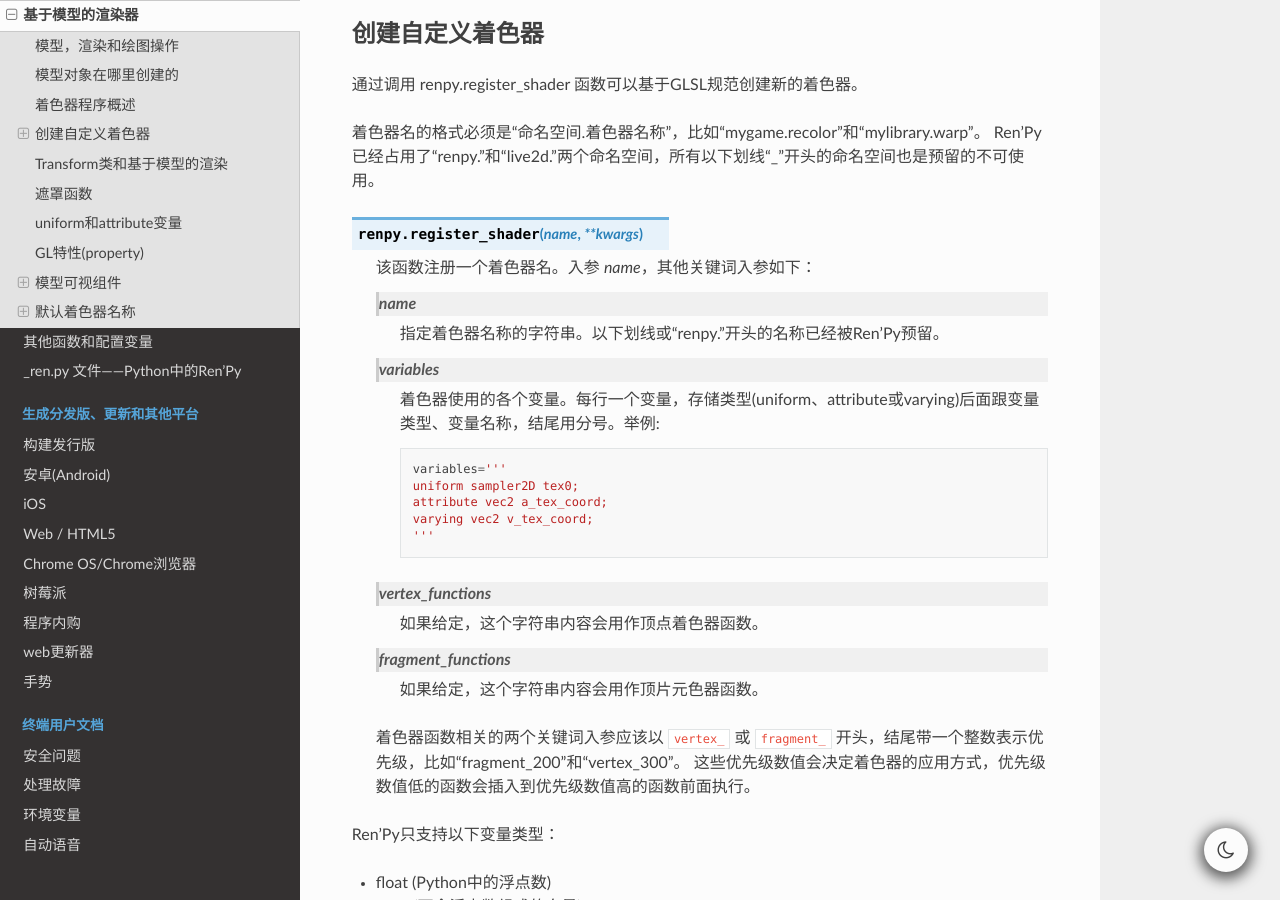
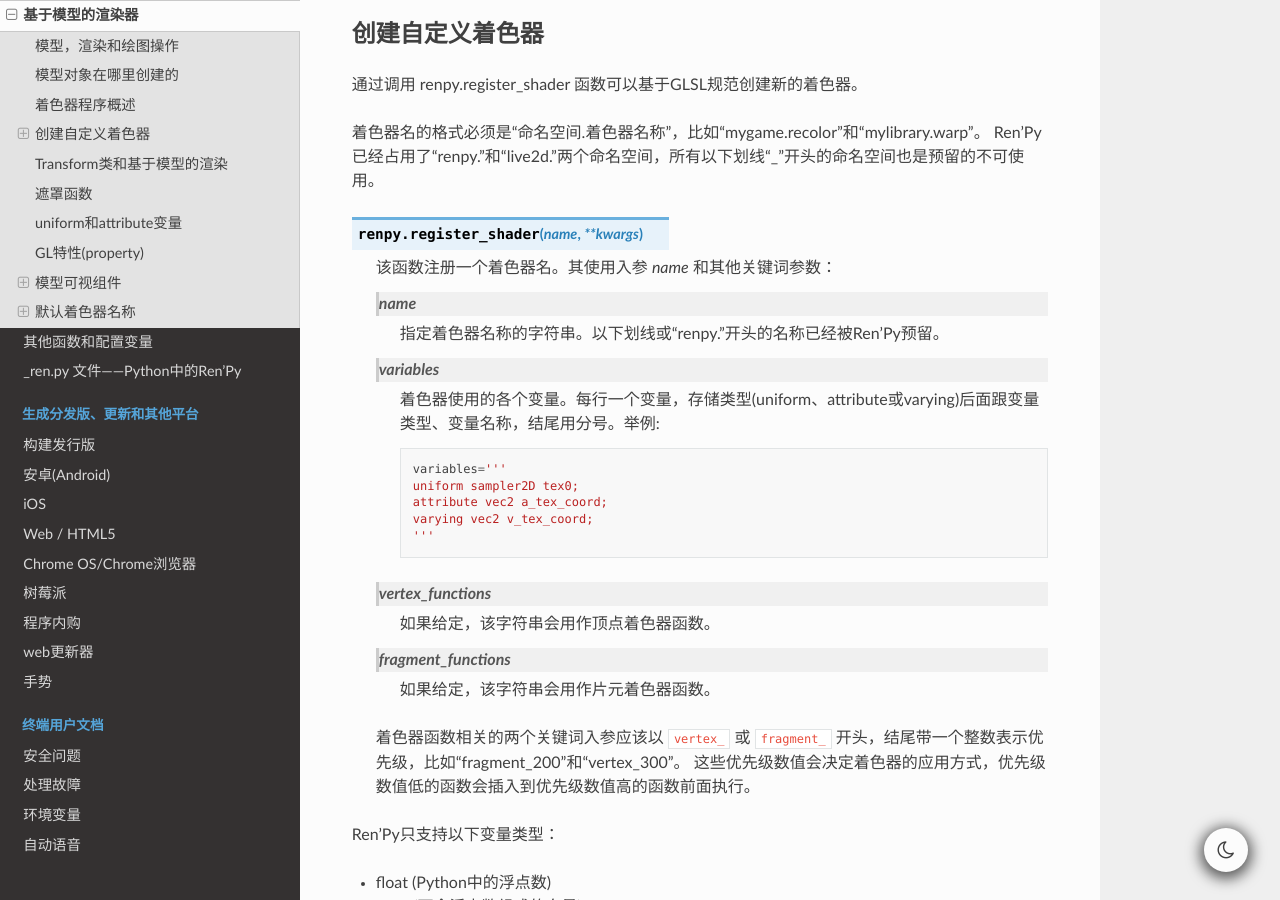
Before and after one commit to 3DMXM/Renpydoc-ranslate, a Sphinx documentation site: the page built from source/model.rst, in a window 1280 px wide and 900 px high, scrolled down 2406 px. Built offline with Sphinx 7.4.7 and the Read the Docs theme 2.0.0, drawn with Linux system fonts in a browser that asks for light colours; the version number could not be read and is left out.

Commit message:
Update gui, model, screens and screen_actions.

```diff
--- a/source/gui.rst
+++ b/source/gui.rst
@@ -312,7 +312,7 @@ gui/overlay/confirm.png
 
 .. var:: gui.glyph_font = "DejaVuSans.ttf"
 
-    该字体用于某种文本的glyph(标志符号)，例如用作跳过提示的箭头标志。DejaVuSans是一个针对这些标志符号的字体，而且已经自动包含在Ren'Py游戏中。
+    该字体用于某种文本的字形(glyph)，例如用作跳过提示的箭头标志。DejaVuSans是一个针对这些字形的字体，而且已经自动包含在Ren'Py游戏中。
 
 除了 :var:`gui.text_size` 和 :var:`gui.name_text_size` 外, 下面的几个配置项控制文本字号。
 
--- a/source/model.rst
+++ b/source/model.rst
@@ -114,7 +114,7 @@ Ren'Py已经占用了“renpy.”和“live2d.”两个命名空间，所有以
 
 .. function:: renpy.register_shader(name, **kwargs)
 
-    该函数注册一个着色器名。入参 `name`，其他关键词入参如下：
+    该函数注册一个着色器名。其使用入参 `name` 和其他关键词参数：
 
     `name`
         指定着色器名称的字符串。以下划线或“renpy.”开头的名称已经被Ren'Py预留。
@@ -131,10 +131,10 @@ Ren'Py已经占用了“renpy.”和“live2d.”两个命名空间，所有以
             '''
 
     `vertex_functions`
-        如果给定，这个字符串内容会用作顶点着色器函数。
+        如果给定，该字符串会用作顶点着色器函数。
 
     `fragment_functions`
-        如果给定，这个字符串内容会用作顶片元色器函数。
+        如果给定，该字符串会用作片元着色器函数。
 
     着色器函数相关的两个关键词入参应该以 ``vertex_`` 或 ``fragment_`` 开头，结尾带一个整数表示优先级，比如“fragment_200”和“vertex_300”。
     这些优先级数值会决定着色器的应用方式，优先级数值低的函数会插入到优先级数值高的函数前面执行。
--- a/source/screen_actions.rst
+++ b/source/screen_actions.rst
@@ -226,7 +226,7 @@ Ren'Py带来了一大堆行为、值和函数，与界面和界面语言协同
     - ShowMenu("save")
     - ShowMenu("preferences")
 
-    也可以用来显示用户自定义的菜单界面。例如，创作者定义了一个名为“state”的界面，可以把“state”界面显示为游戏菜单的一部分，使用如下语句：
+    也可以用来显示用户自定义的菜单界面。例如，创作者定义了一个名为“stats”的界面，可以把“stats”界面显示为游戏菜单的一部分，使用如下语句：
 
     - ShowMenu("stats")
 
--- a/source/screens.rst
+++ b/source/screens.rst
@@ -122,9 +122,9 @@ screen语句使用一个参数，即界面名。界面名不是一个简单表
     screen center_text(s, size=42):
         text s size size
 
-如果界面不带任何参数，依然需要给一堆空的圆括号。
-如果其他界面用 ``use`` 语句直接引用该界面并不带参数，详细的差异在 :ref:`use语句 <sl-use>` 中有说明。
-其实不是用 ``use`` 语句引用界面或不带圆括号的界面，都会是Ren'Py内部效率降低，详见 :doc:`界面优化 <screen_optimization>` 章节。
+如果界面不带任何参数，依然需要给一对空的圆括号。
+其他界面用 ``use`` 语句直接引用该界面并不带参数，详细的差异在 :ref:`use语句 <sl-use>` 中有说明。
+其实不使用 ``use`` 语句引用界面或不带圆括号的界面，都会使Ren'Py内部效率降低，详见 :doc:`界面优化 <screen_optimization>` 章节。
 
 .. _user-interface-statements:
 
```
